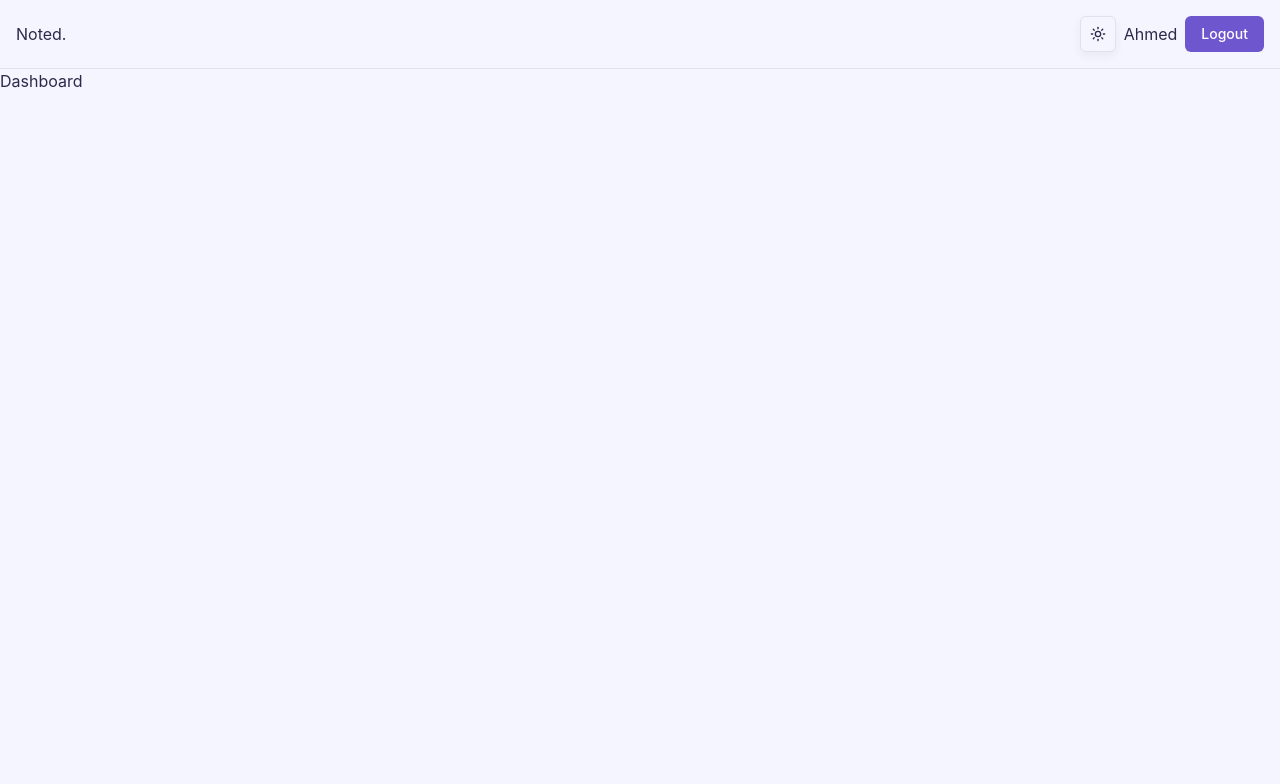
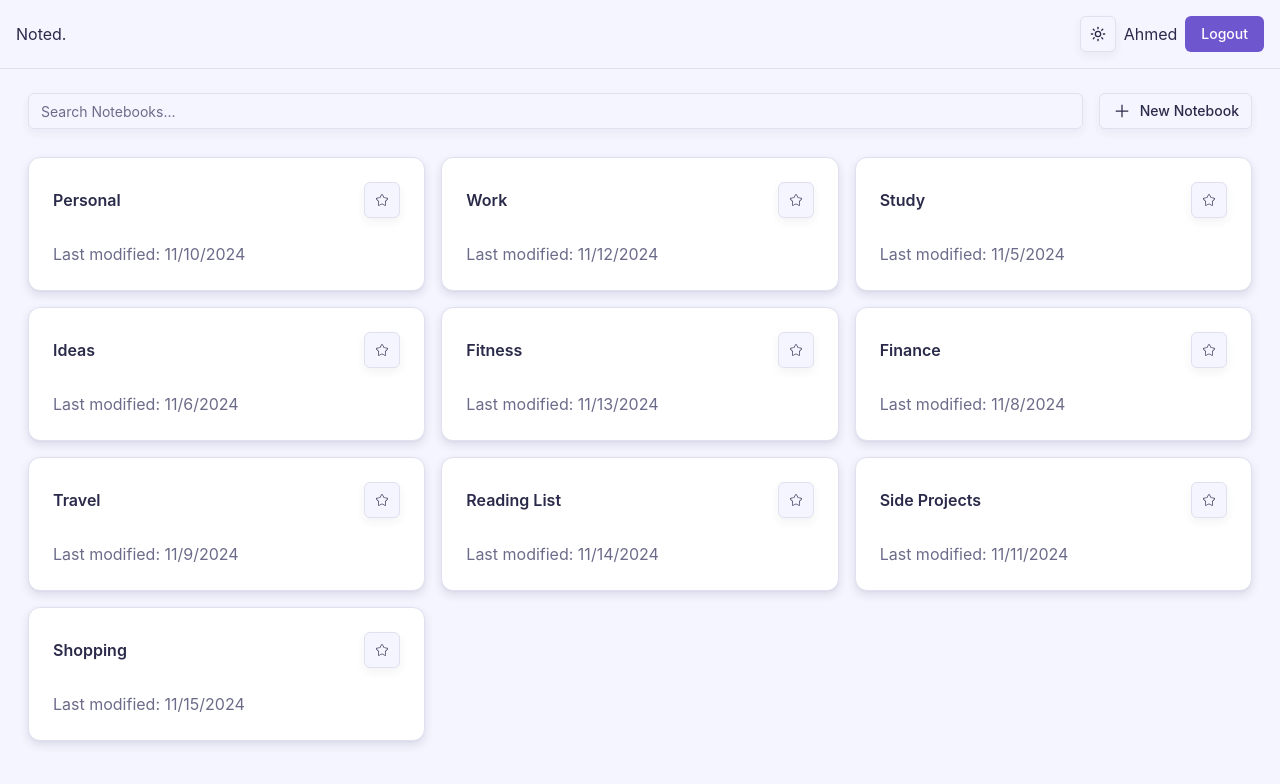
Before and after one commit to ahmedamin-dev/notes-app, a Next.js app: page /dashboard in a window 1280 px wide. Shown: the top 784 px of the page. Built offline with nearby package versions, Linux system fonts and the light colour scheme.

Commit message:
created the starting dashboard UI

```diff
--- a/src/app/dashboard/layout.tsx
+++ b/src/app/dashboard/layout.tsx
@@ -14,7 +14,9 @@ export default function RootLayout({
   return (
     <main>
       <Navbar />
-      {children}
+      <section className="w-full max-w-7xl px-7 pt-6 mx-auto">
+        {children}
+      </section>
     </main>
   );
 }
--- a/src/app/dashboard/page.tsx
+++ b/src/app/dashboard/page.tsx
@@ -1,5 +1,47 @@
+import { Button } from "@/components/ui/button";
+import { Card, CardContent, CardHeader, CardTitle } from "@/components/ui/card";
+import { Input } from "@/components/ui/input";
+import { mockNoteGroups } from "@/lib/constants/noteGroups";
+import { IoAddSharp } from "react-icons/io5";
+import { CiStar } from "react-icons/ci";
+import Link from "next/link";
+
 const Dashboard = () => {
-  return <div>Dashboard</div>;
+  return (
+    <main>
+      <section className="flex flex-col items-center gap-4 sm:flex-row">
+        <div className="space-y-3 w-full">
+          <Input type="text" placeholder="Search Notebooks..." />
+        </div>
+        <div>
+          <Button className="font-medium" variant={"outline"}>
+            <IoAddSharp className="size-5" />
+            New Notebook
+          </Button>
+        </div>
+      </section>
+
+      <section className="grid grid-cols-1 gap-4 pt-7 sm:grid-cols-2 lg:grid-cols-3">
+        {mockNoteGroups.map((group) => (
+          <Link key={group.id} href={`/${group.id}`}>
+            <Card>
+              <CardHeader className="flex items-center justify-between">
+                <CardTitle>{group.title}</CardTitle>
+                <Button variant={"outline"} size={"icon"}>
+                  <CiStar />
+                </Button>
+              </CardHeader>
+              <CardContent>
+                <div className="text-muted-foreground">
+                  Last modified: {group.updatedAt.toLocaleDateString()}
+                </div>
+              </CardContent>
+            </Card>
+          </Link>
+        ))}
+      </section>
+    </main>
+  );
 };
 
 export default Dashboard;
--- /dev/null
+++ b/src/lib/constants/noteGroups.ts
@@ -0,0 +1,82 @@
+export const mockNoteGroups = [
+  {
+    id: "1a2b3c4d-001",
+    title: "Personal",
+    favorite: true,
+    createdAt: new Date("2024-11-01T10:15:00Z"),
+    updatedAt: new Date("2024-11-10T08:30:00Z"),
+    userId: "user-123",
+  },
+  {
+    id: "1a2b3c4d-002",
+    title: "Work",
+    favorite: true,
+    createdAt: new Date("2024-11-02T09:00:00Z"),
+    updatedAt: new Date("2024-11-12T14:45:00Z"),
+    userId: "user-123",
+  },
+  {
+    id: "1a2b3c4d-003",
+    title: "Study",
+    favorite: false,
+    createdAt: new Date("2024-11-03T16:20:00Z"),
+    updatedAt: new Date("2024-11-05T11:10:00Z"),
+    userId: "user-123",
+  },
+  {
+    id: "1a2b3c4d-004",
+    title: "Ideas",
+    favorite: false,
+    createdAt: new Date("2024-11-04T18:45:00Z"),
+    updatedAt: new Date("2024-11-06T07:50:00Z"),
+    userId: "user-123",
+  },
+  {
+    id: "1a2b3c4d-005",
+    title: "Fitness",
+    favorite: true,
+    createdAt: new Date("2024-11-05T06:30:00Z"),
+    updatedAt: new Date("2024-11-13T19:25:00Z"),
+    userId: "user-123",
+  },
+  {
+    id: "1a2b3c4d-006",
+    title: "Finance",
+    favorite: false,
+    createdAt: new Date("2024-11-06T12:00:00Z"),
+    updatedAt: new Date("2024-11-08T15:40:00Z"),
+    userId: "user-123",
+  },
+  {
+    id: "1a2b3c4d-007",
+    title: "Travel",
+    favorite: false,
+    createdAt: new Date("2024-11-07T20:10:00Z"),
+    updatedAt: new Date("2024-11-09T09:00:00Z"),
+    userId: "user-123",
+  },
+  {
+    id: "1a2b3c4d-008",
+    title: "Reading List",
+    favorite: true,
+    createdAt: new Date("2024-11-08T14:55:00Z"),
+    updatedAt: new Date("2024-11-14T10:20:00Z"),
+    userId: "user-123",
+  },
+  {
+    id: "1a2b3c4d-009",
+    title: "Side Projects",
+    favorite: false,
+    createdAt: new Date("2024-11-09T17:35:00Z"),
+    updatedAt: new Date("2024-11-11T13:15:00Z"),
+    userId: "user-123",
+  },
+  {
+    id: "1a2b3c4d-010",
+    title: "Shopping",
+    favorite: false,
+    createdAt: new Date("2024-11-10T08:00:00Z"),
+    updatedAt: new Date("2024-11-15T16:45:00Z"),
+    userId: "user-123",
+  },
+];
```
